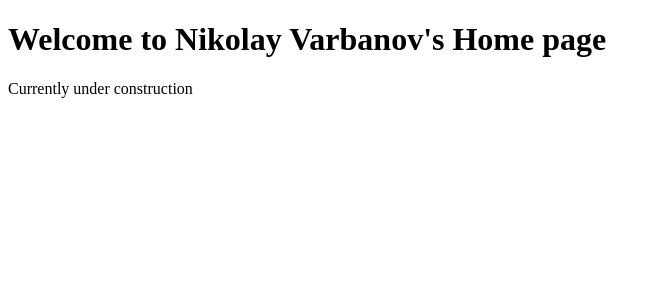
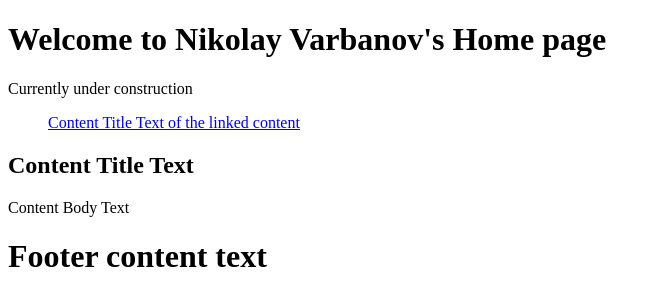
Before and after one commit to Nikolay-Varbanov/Nikolay-Varbanov.github.io, a plain HTML site: page index.html in a window 1280 px wide. Shown: the whole page, without its empty margins (0-661 px from the left). Drawn offline with Linux system fonts and the light colour scheme.

Commit message:
Basic HTML structure

```diff
--- a/index.html
+++ b/index.html
@@ -4,9 +4,23 @@
 <title>Nikolay Varbanov</title>
 </head>
 <body>
-
-<h1>Welcome to Nikolay Varbanov's Home page</h1>
-<p>Currently under construction</p>
-
+<header>
+	<h1>Welcome to Nikolay Varbanov's Home page</h1>
+	<p>Currently under construction</p>
+</header>
+<section>
+	<nav>
+		<ul>
+			<a href="class id">Content Title Text of the linked content</a>
+		</ul>
+	</nav>
+	<article>
+			<h2>Content Title Text</h2>
+			<p>Content Body Text</p>
+	</article>
+</section>
+<footer>
+	<h1>Footer content text</h1>
+</footer>
 </body>
 </html>
```
